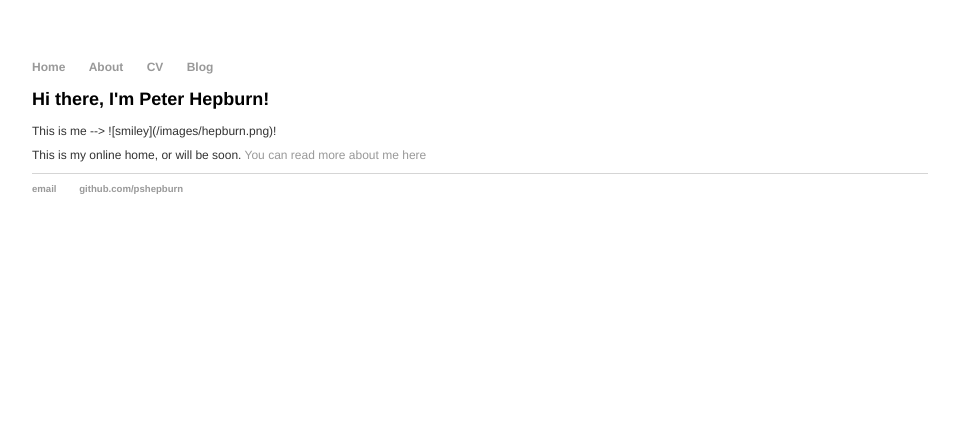
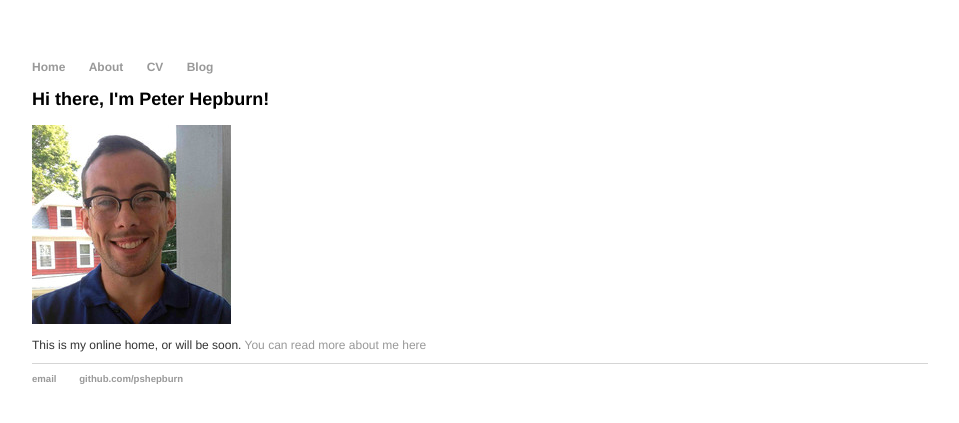
Before and after one commit to pshepburn/pshepburn.github.io, a Jekyll site: the page built from index.html, in a window 1280 px wide. Shown: the top 423 px of the page, without its empty margins (160-1119 px from the left). Built offline with Jekyll 4.4.1, drawn with Linux system fonts in a browser that asks for light colours.

Commit message:
Update index.html

```diff
--- a/index.html
+++ b/index.html
@@ -4,8 +4,6 @@ title: Peter Hepburn, future PhD
 ---
 <div class="blurb">
 	<h2>Hi there, I'm Peter Hepburn!</h2>
-
-	<p>This is me --> ![smiley](/images/hepburn.png)!</p>
-
+	<span id="about-portrait"><img src="https://pshepburn.github.io/images/hepburn.jpg" alt="Hepburn headshot" /></span>
 	<p>This is my online home, or will be soon. <a href="/about">You can read more about me here</a></p>
 </div><!-- /.blurb -->
```
